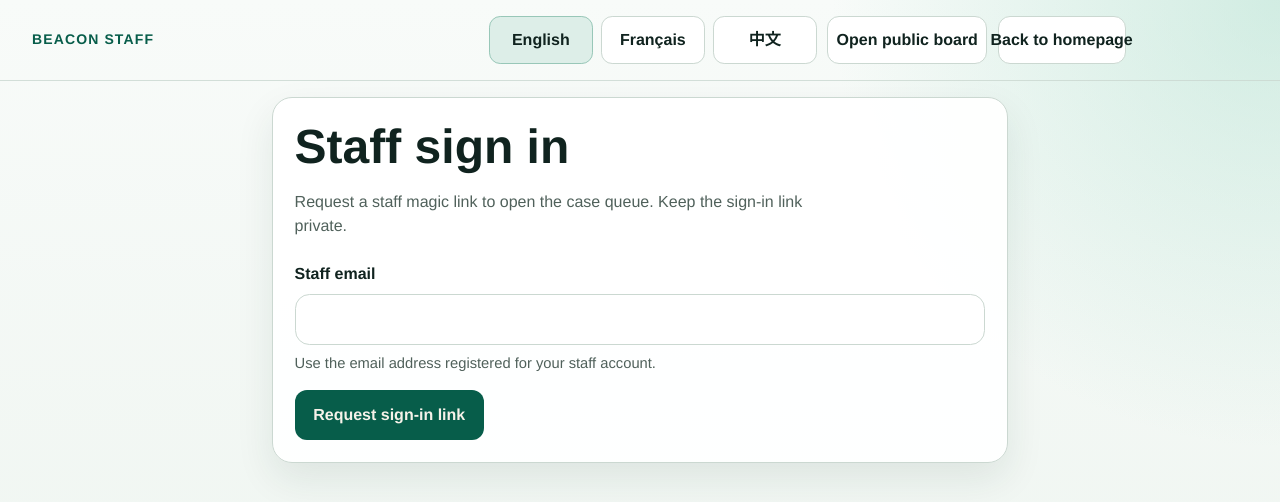
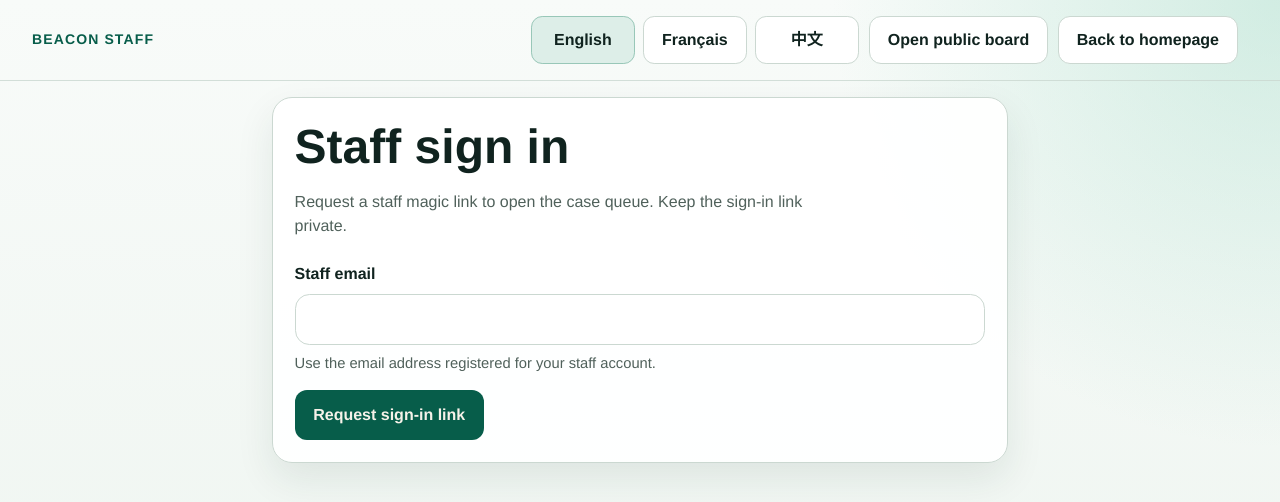
Before and after one commit to xchen34/reach, a Next.js app in the folder apps/web/: page /en/staff/login in a window 1280 px wide. Shown: the top 502 px of the page. Built offline with nearby package versions, Linux system fonts and the light colour scheme; no server answers.

Commit message:
Fix global header translated labels

```diff
--- a/apps/web/app/globals.css
+++ b/apps/web/app/globals.css
@@ -91,6 +91,8 @@ textarea {
 
 .header-nav-slot {
   min-width: 0;
+  display: flex;
+  align-items: stretch;
 }
 
 .header-nav-language {
@@ -112,7 +114,6 @@ textarea {
   margin: 0;
 }
 
-.header-nav-button,
 .header-nav-language .language-link {
   width: 100%;
   min-width: 0;
@@ -121,6 +122,21 @@ textarea {
   padding: 0.65rem 0.85rem;
   border-radius: 0.7rem;
   white-space: nowrap;
+}
+
+.header-nav-button {
+  width: auto;
+  min-width: 7rem;
+  max-width: 13.5rem;
+  min-height: var(--app-header-control-height);
+  height: auto;
+  padding: 0.55rem 0.9rem;
+  border-radius: 0.7rem;
+  line-height: 1.2;
+  text-align: center;
+  white-space: normal;
+  overflow-wrap: normal;
+  word-break: keep-all;
 }
 
 .header-nav-button[data-active="true"] {
@@ -1125,6 +1141,11 @@ textarea {
     min-height: var(--app-header-control-height);
   }
 
+  .header-nav-button {
+    width: 100%;
+    max-width: none;
+  }
+
   .staff-toolbar,
   .staff-dashboard-source,
   .staff-section-header,
@@ -1172,12 +1193,17 @@ textarea {
   }
 
   .header-navigation {
-    grid-template-columns: 20.5rem 10rem 8rem 7rem;
+    grid-template-columns: 20.5rem max-content max-content max-content;
     width: auto;
   }
 
   .header-nav-language {
     grid-column: auto;
+  }
+
+  .header-nav-button {
+    width: auto;
+    max-width: 13.5rem;
   }
 
   .staff-review-shell {
```
